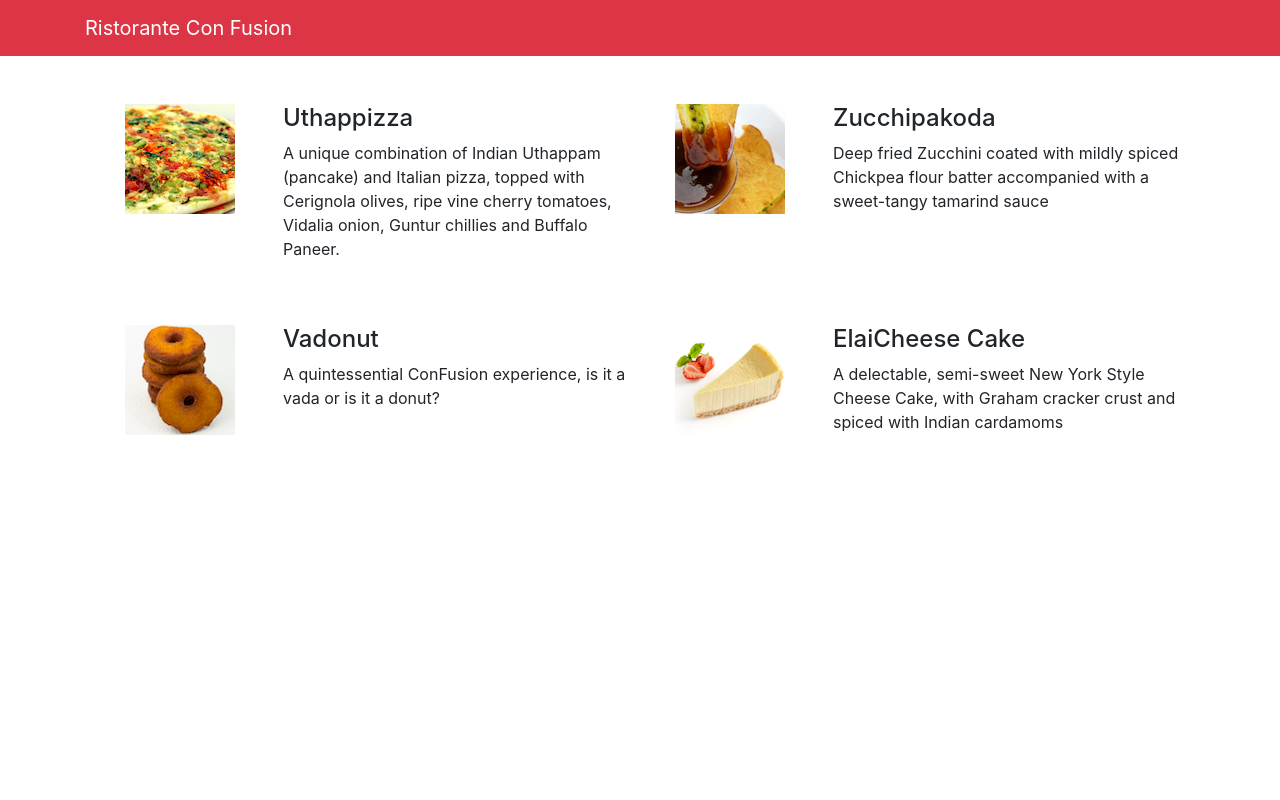
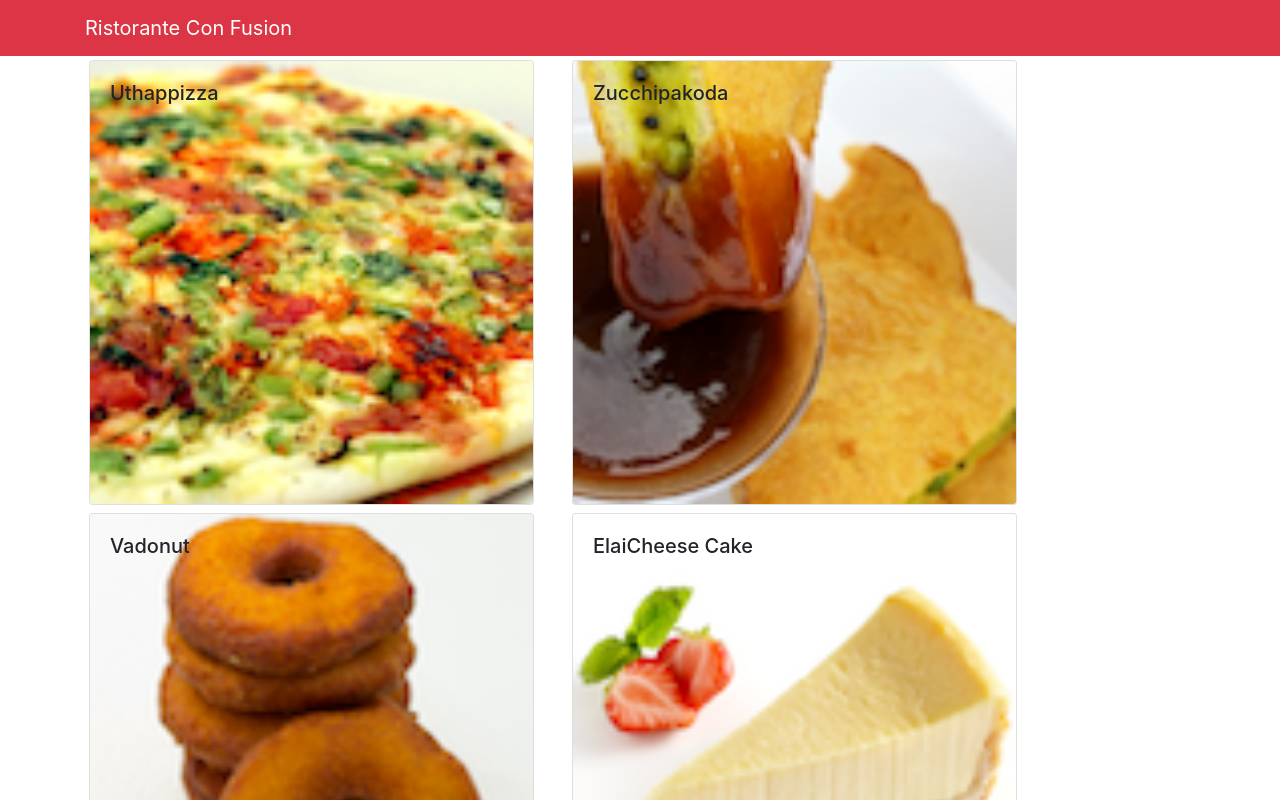
Before and after one commit to jp194/confusio, a React (Create React App) app: page / in a window 1280 px wide. Shown: the top 800 px of the page. Built offline with nearby package versions, Linux system fonts and the light colour scheme.

Commit message:
Components part 2

```diff
--- a/src/App.js
+++ b/src/App.js
@@ -1,9 +1,20 @@
 import React, { Component } from 'react';
 import {Navbar,NavbarBrand} from 'reactstrap';
 import './App.css';
+import {DISHES} from './shared/dishes.js';
 import Menu from './components/MenuComponent';
 
 class App extends Component {
+	constructor(props){
+		super(props);
+
+		this.state={
+			dishes:DISHES
+
+		};
+
+	}
+
   render() {
     return (
       <div>
@@ -13,7 +24,7 @@
 		  </div>
 		 </Navbar>
 
-		 <Menu />
+		 <Menu dishes={this.state.dishes}/>
 		 </div>
 
 
--- a/src/components/MenuComponent.js
+++ b/src/components/MenuComponent.js
@@ -1,75 +1,68 @@
 import React from 'react';
 import {Component} from 'react';
 import {Media} from 'reactstrap';
+import {Card,CardImg,CardImgOverlay,CardText,CardTitle} from 'reactstrap';
 
 class Menu extends Component{
 	constructor(props){
 		super(props);
 		this.state={
-			dishes:[
-			{
-                  id: 0,
-                  name:'Uthappizza',
-                  image: 'assets/images/uthappizza.png',
-                  category: 'mains',
-                  label:'Hot',
-                  price:'4.99',
-                  description:'A unique combination of Indian Uthappam (pancake) and Italian pizza, topped with Cerignola olives, ripe vine cherry tomatoes, Vidalia onion, Guntur chillies and Buffalo Paneer.'                        },
-               {
-                  id: 1,
-                  name:'Zucchipakoda',
-                  image: 'assets/images/zucchipakoda.png',
-                  category: 'appetizer',
-                  label:'',
-                  price:'1.99',
-                  description:'Deep fried Zucchini coated with mildly spiced Chickpea flour batter accompanied with a sweet-tangy tamarind sauce'                        },
-               {
-                  id: 2,
-                  name:'Vadonut',
-                  image: 'assets/images/vadonut.png',
-                  category: 'appetizer',
-                  label:'New',
-                  price:'1.99',
-                  description:'A quintessential ConFusion experience, is it a vada or is it a donut?'                        },
-               {
-                  id: 3,
-                  name:'ElaiCheese Cake',
-                  image: 'assets/images/elaicheesecake.png',
-                  category: 'dessert',
-                  label:'',
-                  price:'2.99',
-                  description:'A delectable, semi-sweet New York Style Cheese Cake, with Graham cracker crust and spiced with Indian cardamoms'                        }
-			]
+				selecteddish:null
+		}
+	}
 
-		};
+		setSelectedDish(dish){
+			this.setState({selecteddish:dish});
+
+		}
+
+		renderDish(dish){
+			if(dish!=null){
+			return(
+
+			<div className="col-12 mt-1">
+			   <Card>
+
+			     <CardImg width="100%" src={dish.image}/>
+				   <CardImgOverlay >
+				     <CardText>{dish.description}</CardText>
+				</CardImgOverlay>
+
+			   </Card>
+			</div>
+			);
+			}
 
 
-	}
+		}
+
+
+
+
 
 	render(){
-		const menu=this.state.dishes.map((dish)=>{
+		const menu=this.props.dishes.map((dish)=>{
 			return(
-			<div key={dish.id} className="col-sm-12 col-md-6 mt-5">
-			   <Media tag="li">
-			      <Media left>
-				  <Media object src={dish.image} alt={dish.description}/>
-				  </Media>
-				  <Media body className="ml-5">
-				     <Media heading>{dish.name}</Media>
-					 <p>{dish.description}</p>
-				  </Media>
-			   </Media>
+			<div  key={dish.id} className="col-12 col-md-5 m-1">
+			   <Card onClick={()=>this.setSelectedDish(dish)}>
+			   		<CardImg width="100%" src={dish.image} alt={dish.description}/>
+				  <CardImgOverlay >
+				     <CardTitle>{dish.name}</CardTitle>
+				</CardImgOverlay>
+			   </Card>
 			</div>
-			)
+			);
 		});
 		return(
 		<div className="container">
 
-		   <Media list>
 		   <div className="row">
-		   {menu}
-		   </div>
-            </Media>
+			{menu}
+		   	</div>
+			<div className="row">
+			{this.renderDish(this.state.selecteddish)};
+		   	</div>
+
 
 		</div>
 
--- /dev/null
+++ b/src/shared/dishes.js
@@ -0,0 +1,38 @@
+export const DISHES=
+[
+{
+                  id: 0,
+                  name:'Uthappizza',
+                  image: 'assets/images/uthappizza.png',
+                  category: 'mains',
+                  label:'Hot',
+                  price:'4.99',
+                  description:'A unique combination of Indian Uthappam (pancake) and Italian pizza, topped with Cerignola olives, ripe vine cherry tomatoes, Vidalia onion, Guntur chillies and Buffalo Paneer.'                        },
+               {
+                  id: 1,
+                  name:'Zucchipakoda',
+                  image: 'assets/images/zucchipakoda.png',
+                  category: 'appetizer',
+                  label:'',
+                  price:'1.99',
+                  description:'Deep fried Zucchini coated with mildly spiced Chickpea flour batter accompanied with a sweet-tangy tamarind sauce'                        },
+               {
+                  id: 2,
+                  name:'Vadonut',
+                  image: 'assets/images/vadonut.png',
+                  category: 'appetizer',
+                  label:'New',
+                  price:'1.99',
+                  description:'A quintessential ConFusion experience, is it a vada or is it a donut?'                        },
+               {
+                  id: 3,
+                  name:'ElaiCheese Cake',
+                  image: 'assets/images/elaicheesecake.png',
+                  category: 'dessert',
+                  label:'',
+                  price:'2.99',
+                  description:'A delectable, semi-sweet New York Style Cheese Cake, with Graham cracker crust and spiced with Indian cardamoms'                        }
+
+
+
+]
```
